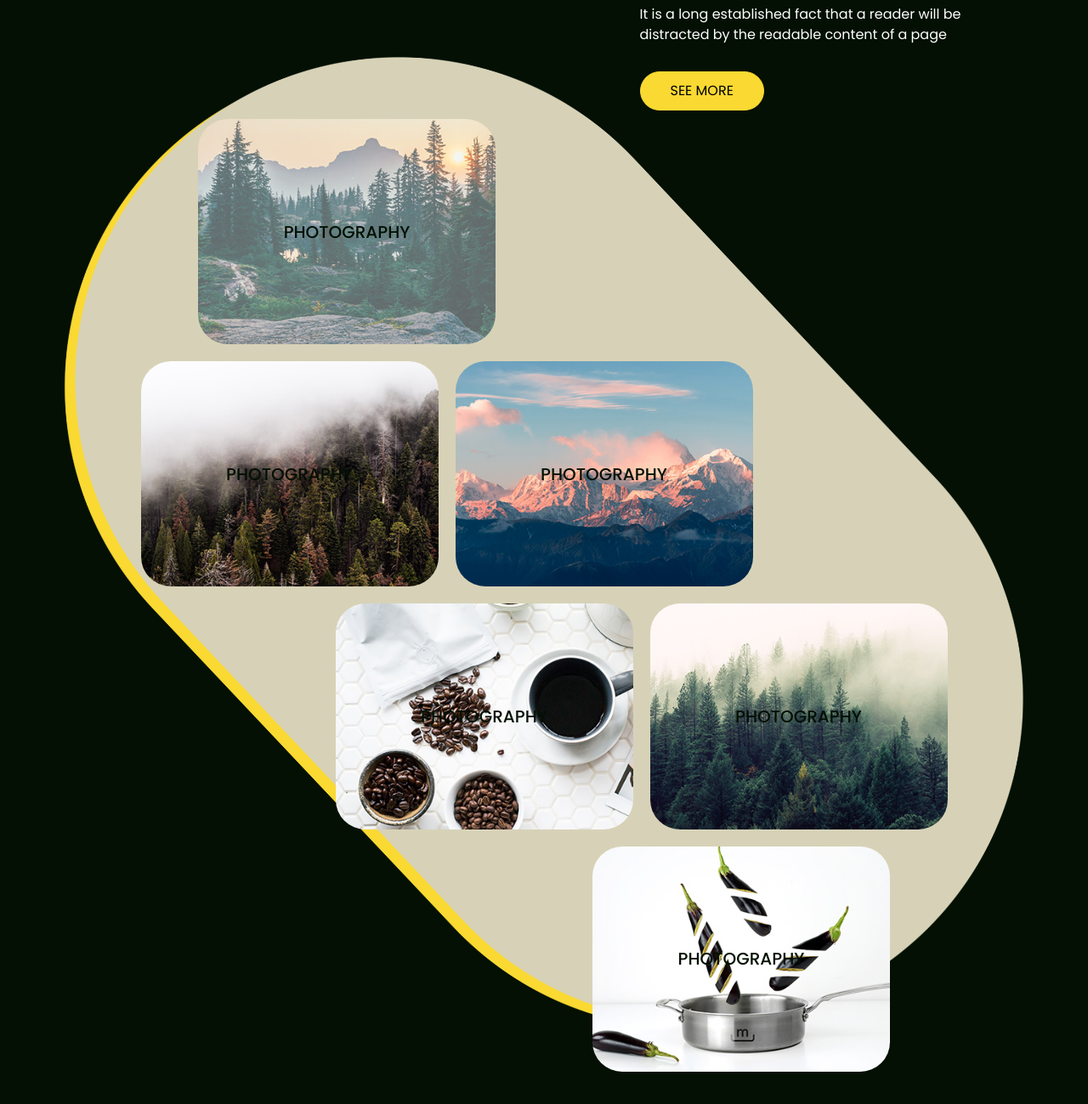
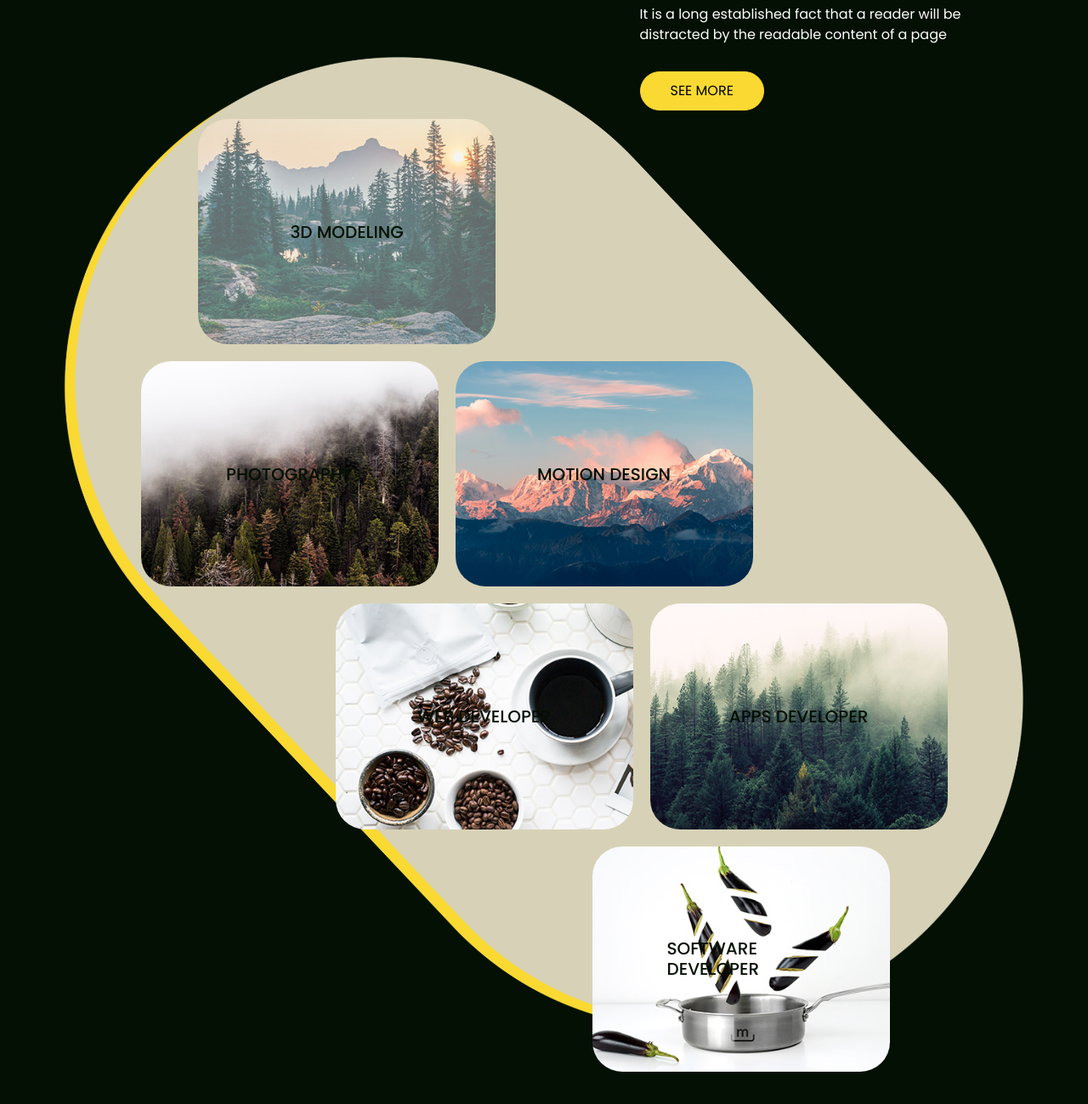
Before and after one commit to DevelopsMadagascar353/sebass, a plain HTML site: page index.html in a window 1280 px wide. Shown: the part 1839-3138 px from the top of the page at 85% size. Drawn offline with nearby package versions, Linux system fonts and the light colour scheme; a script that the page names is missing.

Commit message:
Add files via upload

```diff
--- a/index.html
+++ b/index.html
@@ -200,7 +200,7 @@
             <div class="img-box">
               <img src="images/gallery-1.jpg" alt="" />
               <h5>
-                photography
+               3D modeling
               </h5>
             </div>
           </div>
@@ -214,7 +214,7 @@
             <div class="img-box">
               <img src="images/gallery-3.jpg" alt="" />
               <h5>
-                photography
+                Motion design
               </h5>
             </div>
           </div>
@@ -222,13 +222,13 @@
             <div class="img-box">
               <img src="images/gallery-4.jpg" alt="" />
               <h5>
-                photography
+                Web developer
               </h5>
             </div>
             <div class="img-box">
               <img src="images/gallery-5.jpg" alt="" />
               <h5>
-                photography
+                Apps Developer
               </h5>
             </div>
           </div>
@@ -236,7 +236,7 @@
             <div class="img-box">
               <img src="images/gallery-6.jpg" alt="" />
               <h5>
-                photography
+                Software Developer
               </h5>
             </div>
           </div>
```
